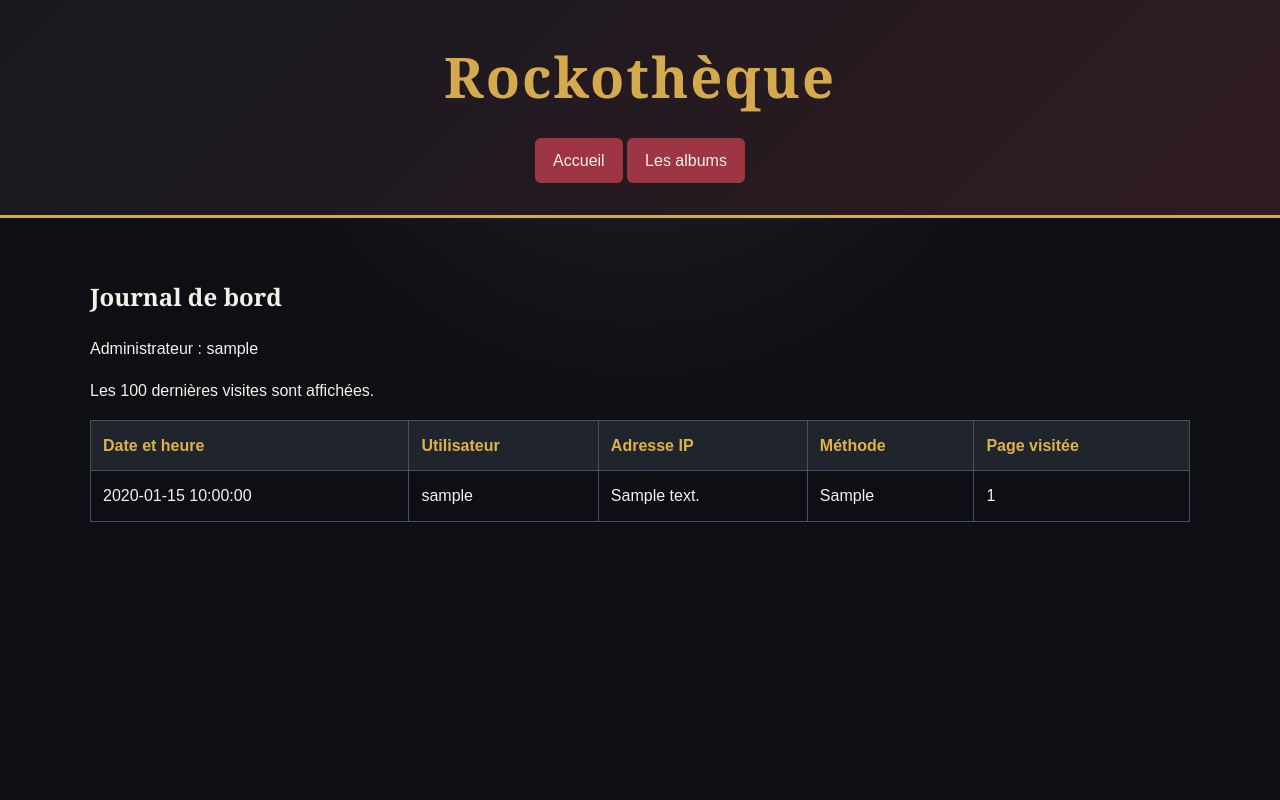
After one commit to Dishmish/rockotheque, a PHP site: template app/Views/admin/logs.twig in a window 1280 px wide. The commit adds this page. Run offline with PHP 8.4, Linux system fonts and the light colour scheme; the template is opened without the code that fills it: most values are stand-ins (such as "Sample title", 1, 10 or a date in 2020); some libraries are stand-ins or nearby versions.

Commit message:
Ajouter le journal des visites réservé à l’administrateur

```diff
--- /dev/null
+++ b/app/Views/admin/logs.twig
@@ -0,0 +1,56 @@
+<!DOCTYPE html>
+<html lang="fr">
+<head>
+    <meta charset="UTF-8">
+    <meta name="viewport" content="width=device-width, initial-scale=1.0">
+    <title>Journal de bord — Rockothèque</title>
+    <link rel="stylesheet" href="/css/style.css">
+</head>
+<body>
+    <header>
+        <h1>Rockothèque</h1>
+
+        <nav>
+            <a href="/">Accueil</a>
+            <a href="/albums">Les albums</a>
+        </nav>
+    </header>
+
+    <main>
+        <h2>Journal de bord</h2>
+
+        <p>Administrateur : {{ username }}</p>
+        <p>Les 100 dernières visites sont affichées.</p>
+
+        <div class="logs-table-wrapper">
+            <table class="logs-table">
+                <thead>
+                    <tr>
+                        <th scope="col">Date et heure</th>
+                        <th scope="col">Utilisateur</th>
+                        <th scope="col">Adresse IP</th>
+                        <th scope="col">Méthode</th>
+                        <th scope="col">Page visitée</th>
+                    </tr>
+                </thead>
+
+                <tbody>
+                    {% for log in logs %}
+                        <tr>
+                            <td>{{ log.visited_at }}</td>
+                            <td>{{ log.username }}</td>
+                            <td>{{ log.ip_address }}</td>
+                            <td>{{ log.http_method }}</td>
+                            <td>{{ log.page }}</td>
+                        </tr>
+                    {% else %}
+                        <tr>
+                            <td colspan="5">Aucune visite enregistrée.</td>
+                        </tr>
+                    {% endfor %}
+                </tbody>
+            </table>
+        </div>
+    </main>
+</body>
+</html>
--- a/app/Views/albums/index.twig
+++ b/app/Views/albums/index.twig
@@ -12,8 +12,9 @@
  <nav class="album-actions">
     <a href="/">Accueil</a>
 
-    {% if is_admin %}
+   {% if is_admin %}
     <a href="/albums/create">Ajouter un album</a>
+    <a href="/admin/logs">Journal de bord</a>
 {% endif %}
 
     {% if is_logged_in %}
--- a/public/css/style.css
+++ b/public/css/style.css
@@ -238,3 +238,23 @@ form.logout-form {
 .album-actions form.logout-form {
     margin: 0;
 }
+.logs-table-wrapper {
+    overflow-x: auto;
+}
+
+.logs-table {
+    width: 100%;
+    border-collapse: collapse;
+}
+
+.logs-table th,
+.logs-table td {
+    padding: 12px;
+    border: 1px solid #49505c;
+    text-align: left;
+}
+
+.logs-table th {
+    background: #20242c;
+    color: #ddb347;
+}
```
Also changed, not shown: app/Controllers/AdminController.php (added, +25 -0 lines), app/Models/AccessLog.php (added, +54 -0 lines), public/index.php (+28 -1 lines).
